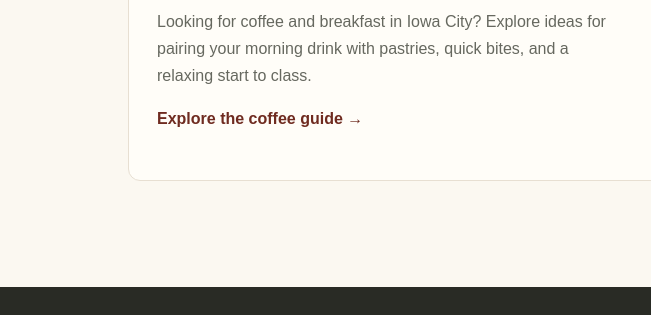
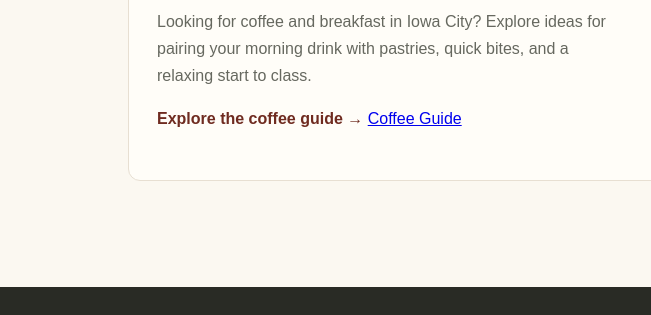
Before and after one commit to brynnpeach/hawkeye-coffee-guide, a plain HTML site: page breakfast.html in a window 1280 px wide. Shown: the part 1291-1606 px from the top of the page, 0-651 px from the left. Drawn offline with Linux system fonts and the light colour scheme.

Commit message:
Add link to Coffee Guide in breakfast.html

```diff
--- a/breakfast.html
+++ b/breakfast.html
@@ -32,6 +32,7 @@
     </p>
     <a class="text-link" href="index.html">
       Explore the coffee guide →
+    <a href="coffee-guide.html">Coffee Guide</a>
     </a>
   </div>
 
```
